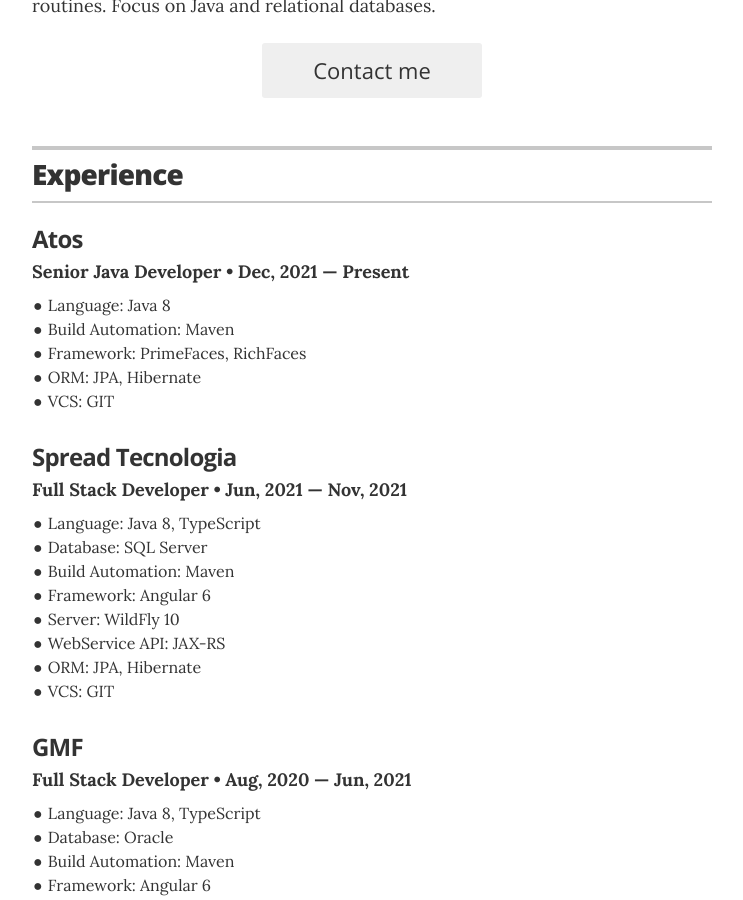
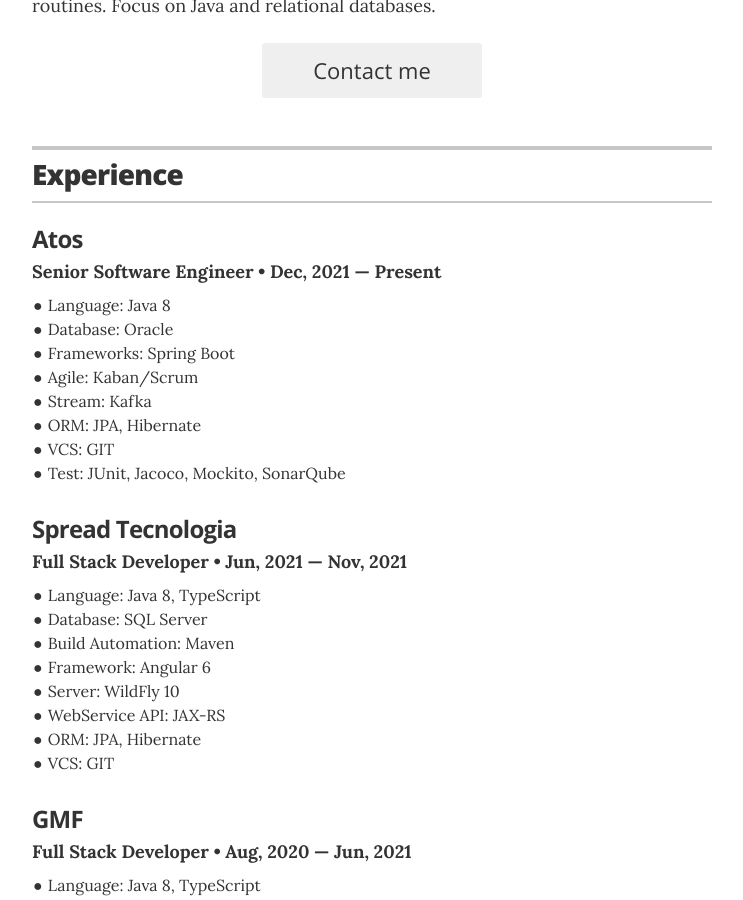
Before and after one commit to pedrobezerradev/pedrobezerradev.github.io, a Jekyll site: the page built from index.html, in a window 1280 px wide and 900 px high, scrolled down 348 px. Shown: the whole window, without its empty margins (268-1011 px from the left). Built offline with Jekyll 4.4.1, drawn with Linux system fonts in a browser that asks for light colours.

Commit message:
Update experience.yml

```diff
--- a/_data/experience.yml
+++ b/_data/experience.yml
@@ -2,9 +2,9 @@
 
 # Senior Java Developer
 - company: Atos
-  position: Senior Java Developer
+  position: Senior Software Engineer
   duration: Dec, 2021 &mdash; Present
-  summary: '● Language: Java 8 <br \> ● Build Automation: Maven <br \>● Framework: PrimeFaces, RichFaces <br \>  ● ORM: JPA, Hibernate <br \> ● VCS: GIT'
+  summary: '● Language: Java 8 <br \> ● Database: Oracle <br \> ● Frameworks: Spring Boot <br \> ● Agile: Kaban/Scrum <br \> ● Stream: Kafka <br \> ● ORM: JPA, Hibernate <br \> ● VCS: GIT <br \> ● Test: JUnit, Jacoco, Mockito, SonarQube'
 
 # Full Stack Developer
 - company: Spread Tecnologia
```
